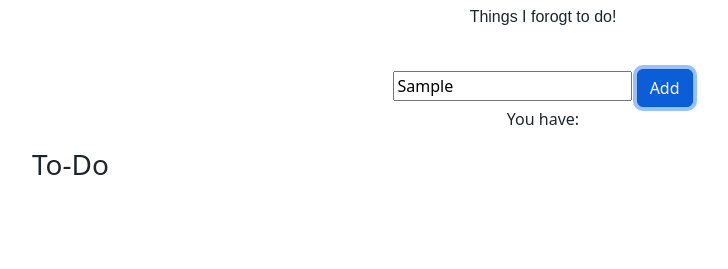
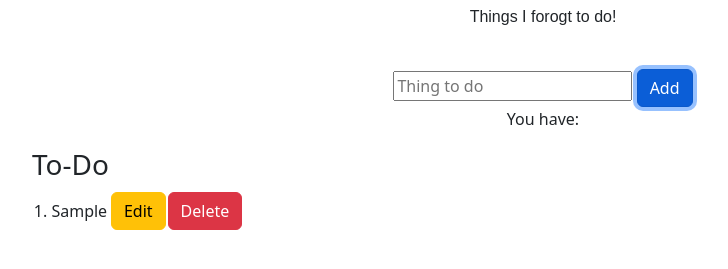
Before and after one commit to lbehrndt/CRUD-Tasks-list, a website: page HTML & CSS/index.html in a window 1280 px wide. Both pictures are taken after typing "Sample" into the empty fields and a click on the input "Add". Shown: the part 91-360 px from the top of the page, without its empty margins (97-825 px from the left). Drawn offline with nearby package versions, Linux system fonts and the light colour scheme.

Commit message:
Adding JS file and Implementation of Add function
A new .js file was created and within that file there is an implementation of an add function to add tasks to the to do list and display each task.

```diff
--- a/HTML & CSS/index.html
+++ b/HTML & CSS/index.html
@@ -39,12 +39,13 @@
       </table>
     </div>
     <div id="edit-box" role="aria-hidden">
-      <form action="javascript:void(0);" method="post" id="save-edit">
+      <form action="javascript:void(0);" method="POST" id="save-edit">
         <input type="text" id="edit-todo" />
-        <input type="submit" value="Save" class="btn btn-success">
+        <input type="submit" value="Save" class="btn btn-success" />
         <a onclick="CLoseInput()" aria-label="Close">&#10006;</a>
       </form>
     </div>
+    <script src="../JS/App.js"></script>
     <script
       src="https://cdn.jsdelivr.net/npm/bootstrap@5.2.0/dist/js/bootstrap.bundle.min.js"
       integrity="sha384-A3rJD856KowSb7dwlZdYEkO39Gagi7vIsF0jrRAoQmDKKtQBHUuLZ9AsSv4jD4Xa"
--- a/HTML & CSS/style.css
+++ b/HTML & CSS/style.css
@@ -1,4 +1,4 @@
-.title{
+.title {
   text-align: center;
   font-family: Arial, Helvetica, sans-serif;
   margin: 40px 0px;
@@ -10,7 +10,9 @@
   text-align: center;
 }
 
-input[type='submit'], button, [aria-label] {
+input[type="submit"],
+button,
+[aria-label] {
   cursor: pointer;
 }
 
--- /dev/null
+++ b/JS/App.js
@@ -0,0 +1,44 @@
+var app = new (function () {
+  this.element = document.getElementById("tasks");
+  this.tasks = [];
+
+  this.FetchAll = function () {
+    var data = "";
+    if (this.tasks.length > 0) {
+      for (i = 0; i < this.tasks.length; i++) {
+        data += "<tr>";
+        data += "<td>" + (i + 1) + ". " + this.tasks[i] + "</td>";
+        data +=
+          '<td><button onclick="app.Edit(' +
+          i +
+          ')" class="btn btn-warning">Edit</button></td>';
+        data +=
+          '<td><button onclick="app.Edit(' +
+          i +
+          ')" class="btn btn-danger">Delete</button></td>';
+        data += "</tr>";
+      }
+    }
+    this.Count(this.tasks.length);
+    return (this.element.innerHTML = data);
+  };
+
+  this.Add = function () {
+    element = document.getElementById("add-todo");
+    var task = element.value;
+    if (task) {
+      this.tasks.push(task.trim());
+      element.value = "";
+      this.FetchAll();
+    }
+  };
+  this.Edit = function (item) {};
+  this.Delete = function (item) {};
+  this.Count = function (data) {};
+})();
+
+app.FetchAll();
+
+function CloseInput() {
+  document.getElementById("edit-box").style.display = "none";
+}
```
Lines whose indentation alone changed are shown as unchanged.
